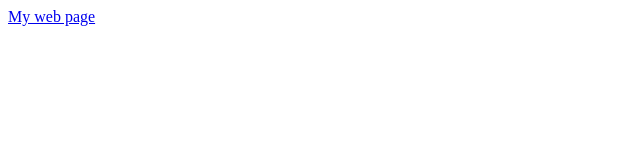
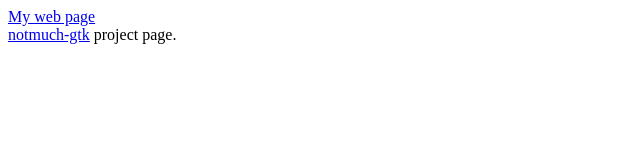
Before and after one commit to baruch/baruch.github.com, a plain HTML site: page index.html in a window 1280 px wide. Shown: the whole page, without its empty margins (0-640 px from the left). Drawn offline with Linux system fonts and the light colour scheme.

Commit message:
Add a link to the notmuch-gtk web page

```diff
--- a/index.html
+++ b/index.html
@@ -1 +1,3 @@
 <a href="http://baruch.ev-en.org/">My web page</a>
+<br/>
+<a href="/notmuch-gtk">notmuch-gtk</a> project page.
```
